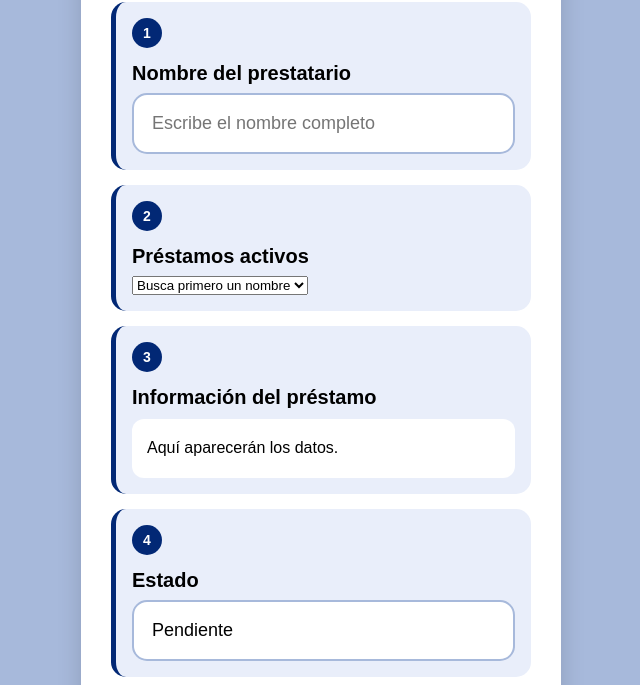
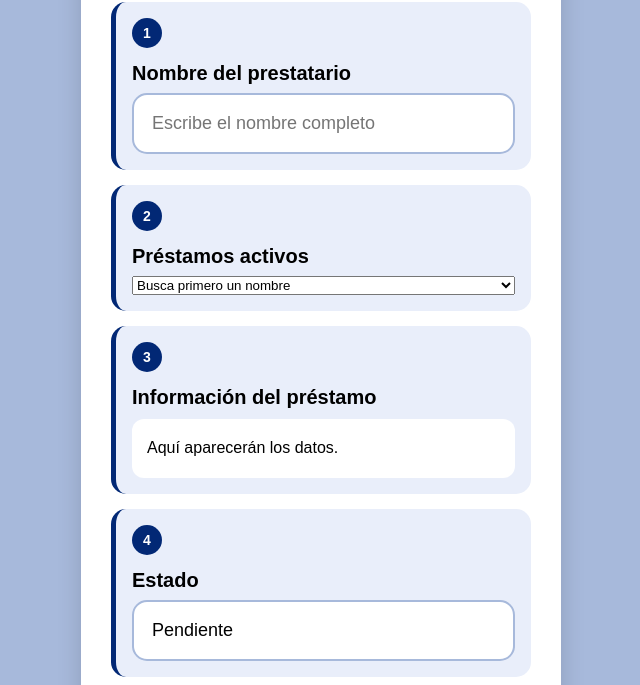
Before and after one commit to monserratandrademesta-blip/BIBLIOTECAUPGOP, a website: page devolucion.html in a window 1280 px wide. Shown: the part 115-800 px from the top of the page, without its empty margins (319-959 px from the left). Drawn offline with Linux system fonts and the light colour scheme.

Commit message:
Actualización en el diseño de devolucion.css

```diff
--- a/css/devolucion.css
+++ b/css/devolucion.css
@@ -183,3 +183,11 @@ input:focus{
     text-align:center;
 
 }
+select{
+    width: 100%;
+    max-width: 100%;
+    box-sizing: border-border-box;
+    text-overflow: ellipsis;
+    white-space: nowrap;
+    overflow:hidden ;
+}
```
